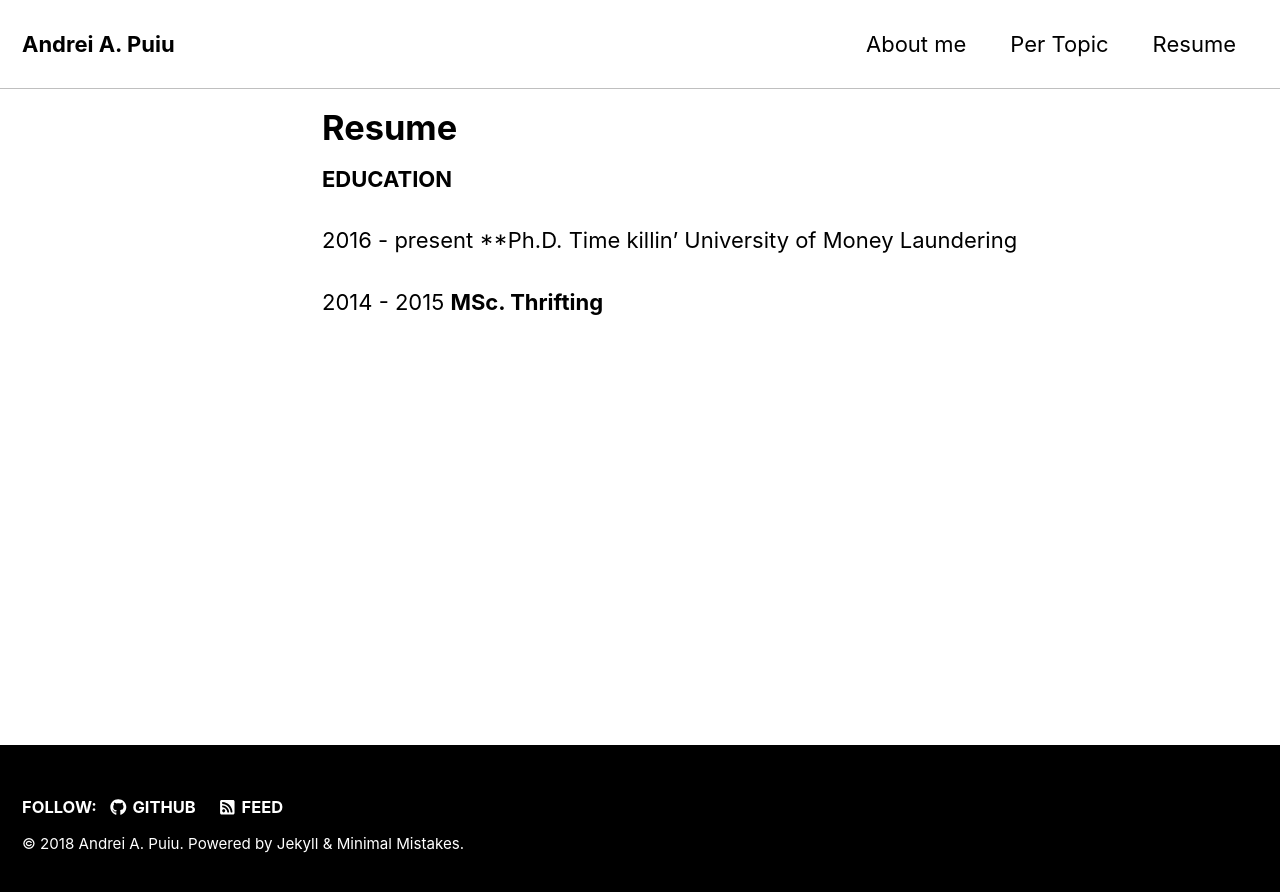
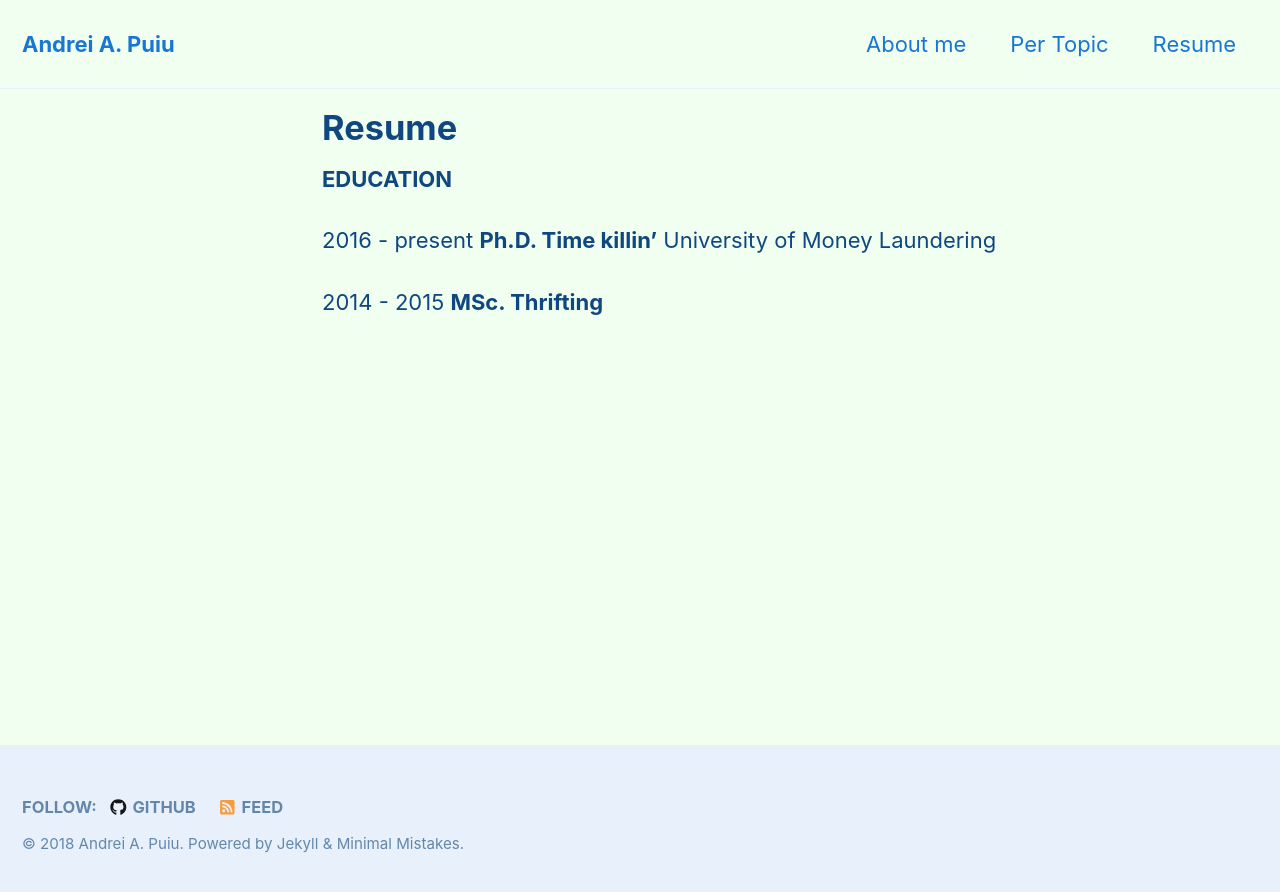
Before and after one commit to alexandrupuiu/alexandrupuiu.github.io, a Jekyll site: the page built from _pages/Resume.md, in a window 1280 px wide. Shown: the top 892 px of the page. Built offline with Jekyll 4.4.1, drawn with Linux system fonts in a browser that asks for light colours; nearby versions of some CDN libraries.

Commit message:
new edits

```diff
--- a/_config.yml
+++ b/_config.yml
@@ -12,7 +12,7 @@
 
 # theme                  : "minimal-mistakes-jekyll"
 # remote_theme           : "mmistakes/minimal-mistakes"
-minimal_mistakes_skin    : "contrast" # "default", "air", "aqua", "contrast", "dark", "dirt", "neon", "mint", "plum", "sunrise"
+minimal_mistakes_skin    : "aqua" # "default", "air", "aqua", "contrast", "dark", "dirt", "neon", "mint", "plum", "sunrise"
 
 # Site Settings
 locale                   : "en-US"
--- a/_pages/Resume.md
+++ b/_pages/Resume.md
@@ -7,6 +7,6 @@ permalink: /Resume/
 
 **EDUCATION**
 
-2016 - present **Ph.D. Time killin' University of Money Laundering
+2016 - present **Ph.D. Time killin'** University of Money Laundering
 
 2014 - 2015	**MSc. Thrifting**
```
Also changed, not shown: _pages/about.md (+2 -0 lines), _post/2018-09-19-myfirstpost.md (+1 -1 lines), _data/ui-text.yml (line endings or trailing spaces).
